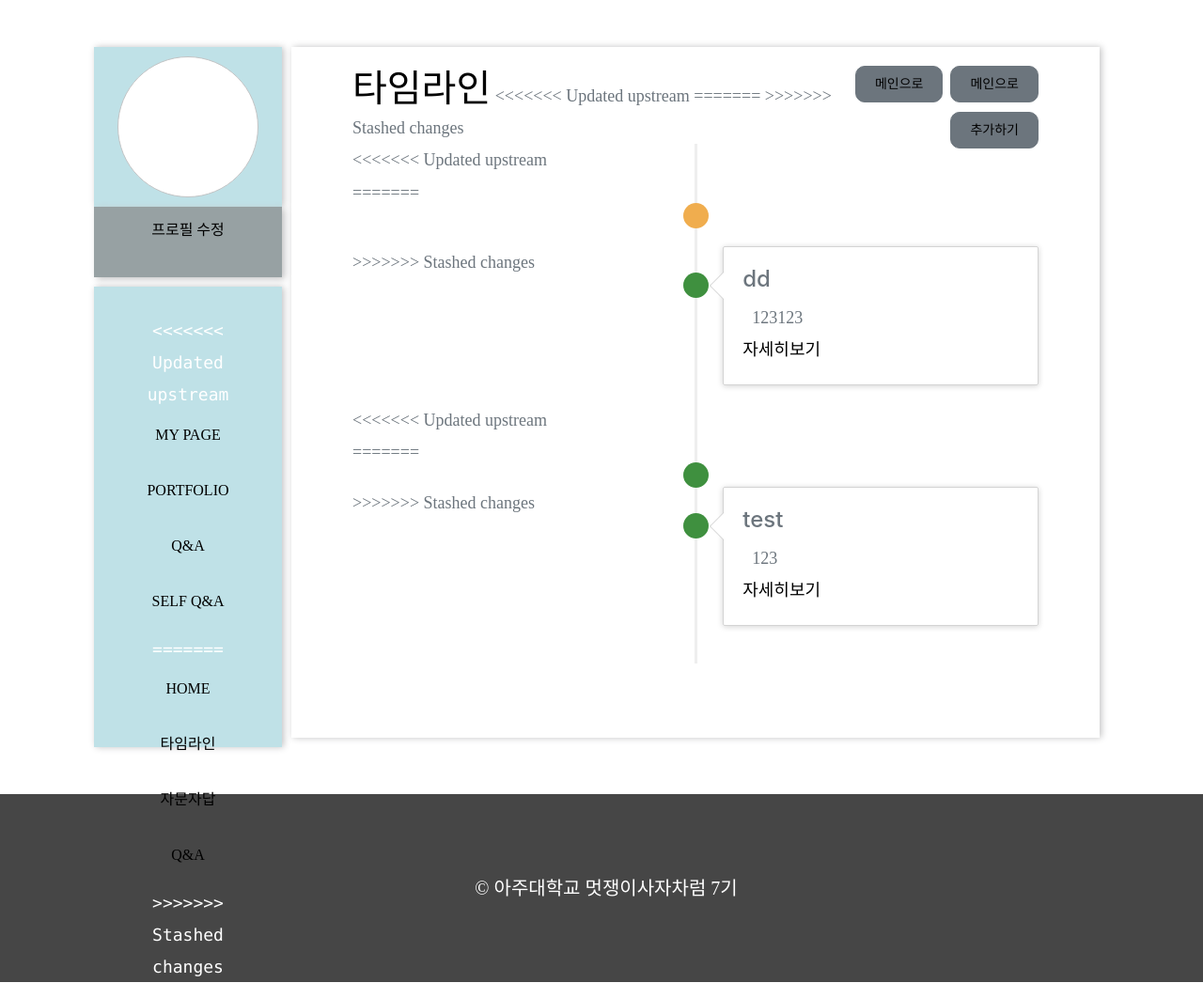
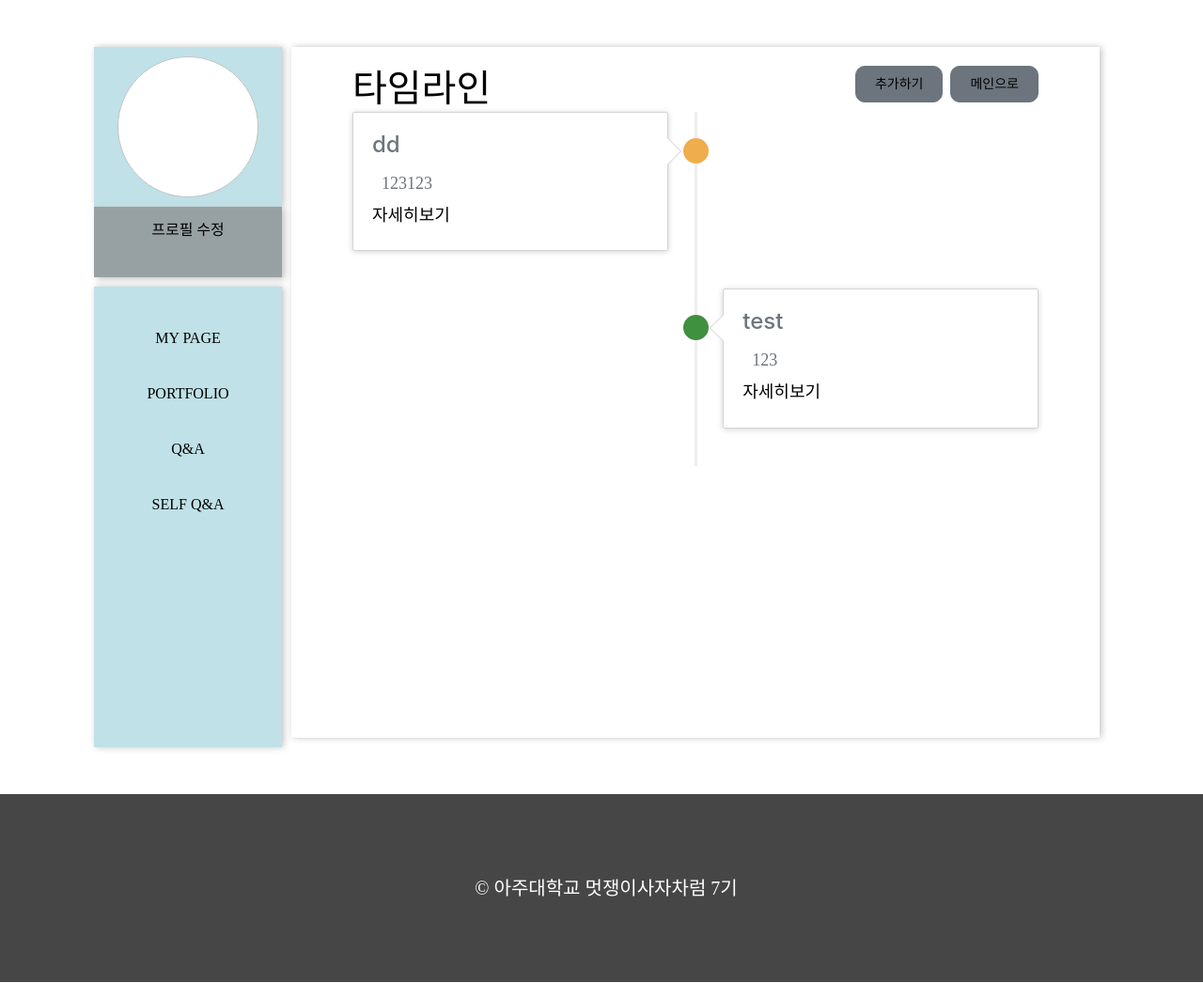
Before and after one commit to whenilikeahorse/web, a Django app: page /mypage/timeline/ in a window 1280 px wide. Shown: the part 60-1106 px from the top of the page at 94% size. Run offline with Django 3.2, Linux system fonts and the light colour scheme; data comes from the database, SQL or seed files in the repository; some libraries are stand-ins or nearby versions; some web fonts are replaced.

Commit message:
[hotfix] merge error fix

```diff
--- a/mypagemain/templates/mypagemain/portfolio_list.html
+++ b/mypagemain/templates/mypagemain/portfolio_list.html
@@ -18,17 +18,10 @@
 
         <div class="nav">
           <div class="navigation">
-<<<<<<< Updated upstream
             <a href= "{% url 'mypagemain' %}" class="nav1">My Page</a>
             <a href="{% url 'timeline' %}" class="nav1">Portfolio</a>
             <a href= "{% url 'qa_list' %}" class="nav1">Q&A</a>
             <a href="{%url 'selfqa' %}" class="nav1">Self Q&A</a>
-=======
-            <a href="{%url 'mypagemain'%}" class="nav1">home</a>
-            <a href="{%url 'timeline'%}" class="nav1">타임라인</a>
-            <a href="" class="nav1">자문자답</a>
-            <a href="" class="nav1">Q&A</a>
->>>>>>> Stashed changes
           </div>
         </div>
   </div>
@@ -37,16 +30,11 @@
     <div class="container">
         <div class="page-header">
             <h1 id="timeline" class="inline">타임라인</h1>
-<<<<<<< Updated upstream
             <a class="btn btn-secondary btn-sm btn-more ml-2" href="{% url 'mypagemain' %}">메인으로</a>
-=======
-            <a class="btn btn-secondary btn-sm btn-more" href="{% url 'mypagemain' %}">메인으로</a>
->>>>>>> Stashed changes
             <a class="btn btn-secondary btn-sm btn-more" href="{% url 'new_pf' %}">추가하기</a>
         </div>
         <ul class="timeline">
             {%for blog in object_list%}
-<<<<<<< Updated upstream
             {% if blog.content_type == 0 %}
             <li class="timeline-inverted">
                 <div class="timeline-badge success"></div>
@@ -57,10 +45,6 @@
             <li class="timeline-inverted">
                 <div class="timeline-badge danger"></div>
             {%endif%}
-=======
-            <li class="timeline-inverted">
-                <div class="timeline-badge success"><i class="glyphicon glyphicon-thumbs-up"></i></div>
->>>>>>> Stashed changes
                 <div class="timeline-panel">
                   <div class="timeline-heading">
                     <h4 class="timeline-title">{{blog.title}}</h4>
```
Also changed, not shown: mypagemain/templates/mypagemain/portfolio_form.html (+0 -8 lines).
